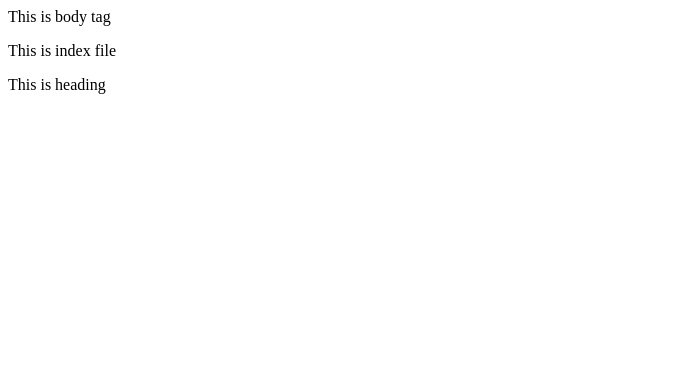
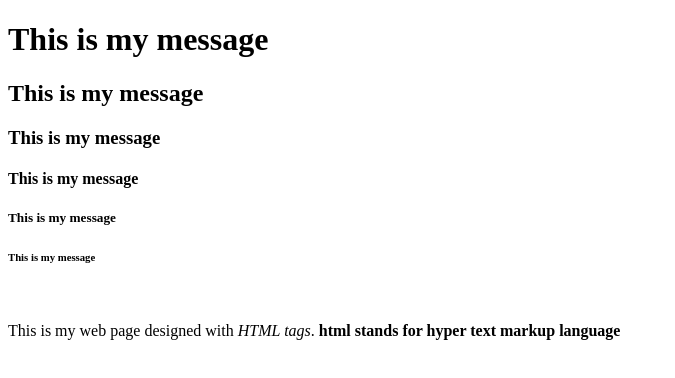
Before and after one commit to srshtinamdev123/simplilearn-check, a plain HTML site: page index.html in a window 1280 px wide. Shown: the whole page, without its empty margins (0-675 px from the left). Drawn offline with Linux system fonts and the light colour scheme.

Commit message:
Updated index.html file

```diff
--- a/index.html
+++ b/index.html
@@ -1,8 +1,17 @@
+<!DOCTYPE html>
+
 <html>
-	<head></head>
+	<head>
+		<title>Index Page</title>
+	</head>
 	<body>
-		<p>This is body tag</p>
-		<p>This is index file</P>
-		<p>This is heading</p>
+		<h1>This is my message</h1>
+		<h2>This is my message</h2>
+		<h3>This is my message</h3>
+		<h4>This is my message</h4>
+		<h5>This is my message</h5>
+		<h6>This is my message</h6><br>
+
+		<p>This is my web page designed with <em>HTML tags</em>. <strong>html stands for hyper text markup language</strong></p>
 	</body>
 </html>
```
